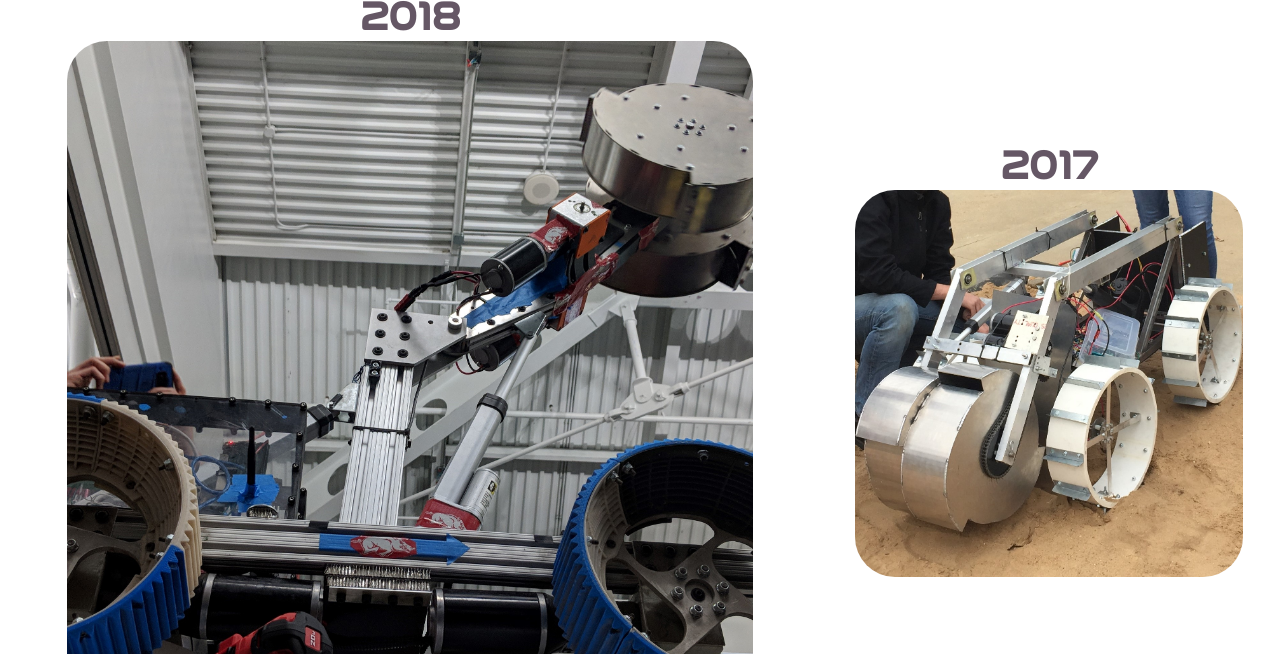
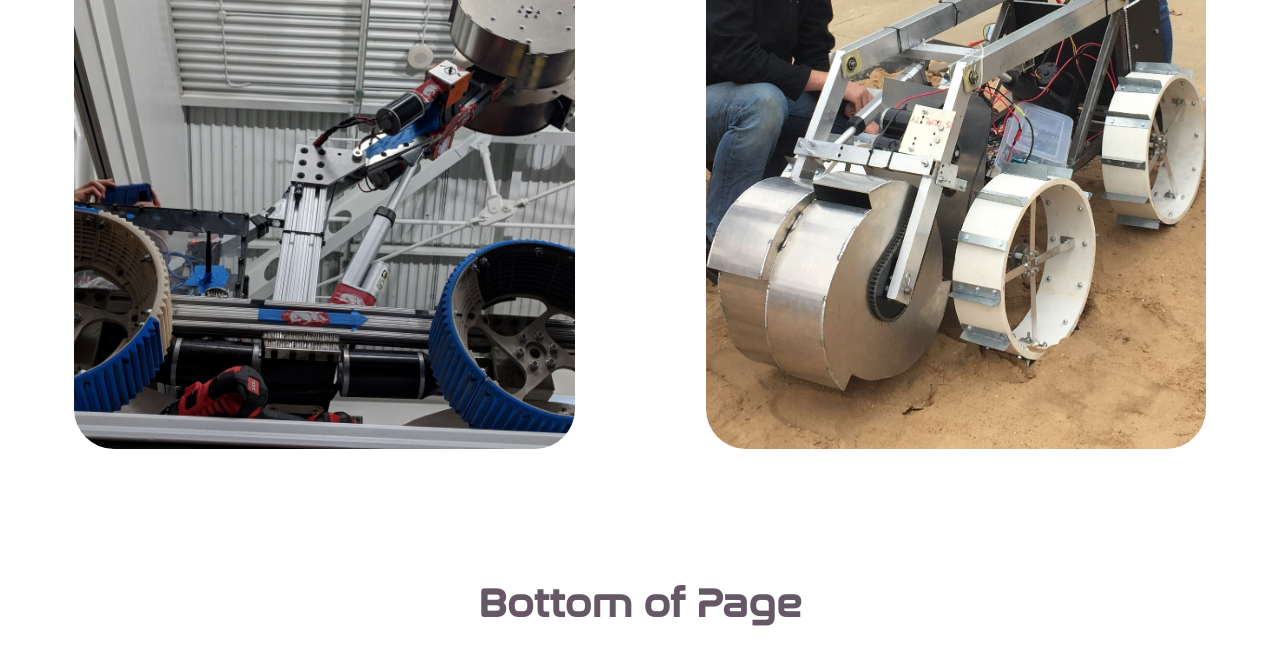
Before and after one commit to kachrist/UARK-NASA-RMC, a plain HTML site: page Home.html in a window 1280 px wide. Shown: the part 1226-1880 px from the top of the page. Drawn offline with Linux system fonts and the light colour scheme.

Commit message:
Made Images Moblie Freindly :)

```diff
--- a/CSS/Home.css
+++ b/CSS/Home.css
@@ -1,15 +1,15 @@
-#wrapper {
-	width: 100%;
-	border: 1px solid black;
+div.wrapper {
+	text-align: center;
+	border: 0px;
 	overflow: hidden;
 }
 
 /* image container */
 div.image {
-	width: 45%;
-	min-width: 400px;
-	float:left;
-	border: 1px solid red;
+	width: 49%;
+	min-width: 350px;
+	display:inline-block;
+	border: 0px;
 	text-align: center;
 }
 
--- a/Home.html
+++ b/Home.html
@@ -49,7 +49,7 @@
 			<h1>About Us</h1>
 			<p style="margin: 20px;">We are the Arkansas <span class="Nasalization">RazorBotz</span>, a robotics team at the University of Arkansas Fayetteville that competes each year in NASA's Robotic Mining Competition. We provide all our members with useful hands on experience in teamwork and engineering. We also maintain a presence in our community through outreach to local schools to introduce students to the fields of STEM and robotics.</p>
 		</div>
-		<!-- <div class="wrapper">
+		<div class="wrapper">
       <div class="image">
         <h1>2020</h1>
         <img src="IMG/RazorbotzLogo2-HiRez.png" style="border-radius: 40px;">
@@ -66,38 +66,8 @@
         <h1>2017</h1>
         <img src="IMG/2017 Robot Close Up.jpg" style="border-radius: 40px;">
       </div>
-		</div> -->
-
-
-		<table>
-			<tbody>
-				<tr>
-					<td>
-						<th>2020<br>
-						<img src="IMG/RazorbotzLogo2-HiRez.png" width="85%" style="border-radius: 40px;">
-						</th>
-					</td>
-					<td>
-						<th>2019<br>
-						<img src="IMG/2019 Robot Close Up.jpg" width="85%" style="border-radius: 40px;">
-						</th>
-					</td>
-				</tr>
-				<tr>
-					<td>
-						<th>2018<br>
-						<img src="IMG/2018 Robot Close Up.jpg" width="85%" style="border-radius: 40px;">
-						</th>
-					</td>
-					<td>
-						<th>2017<br>
-						<img src="IMG/2017 Robot Close Up.JPG" width="85%" style="border-radius: 40px;">
-						</th>
-					</td>
-				</tr>
-			</tbody>
-		</table>
-		<table height="200"></table>
+		</div>
+		<table height="100"></table>
 		<h1>Bottom of Page</h1>
 	</main>
 
```
